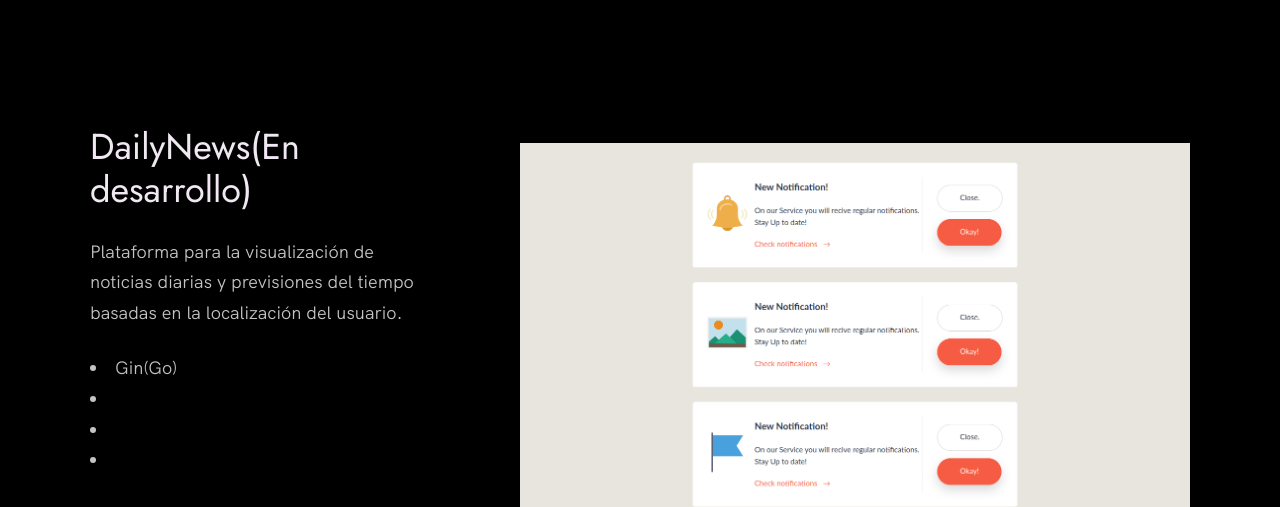
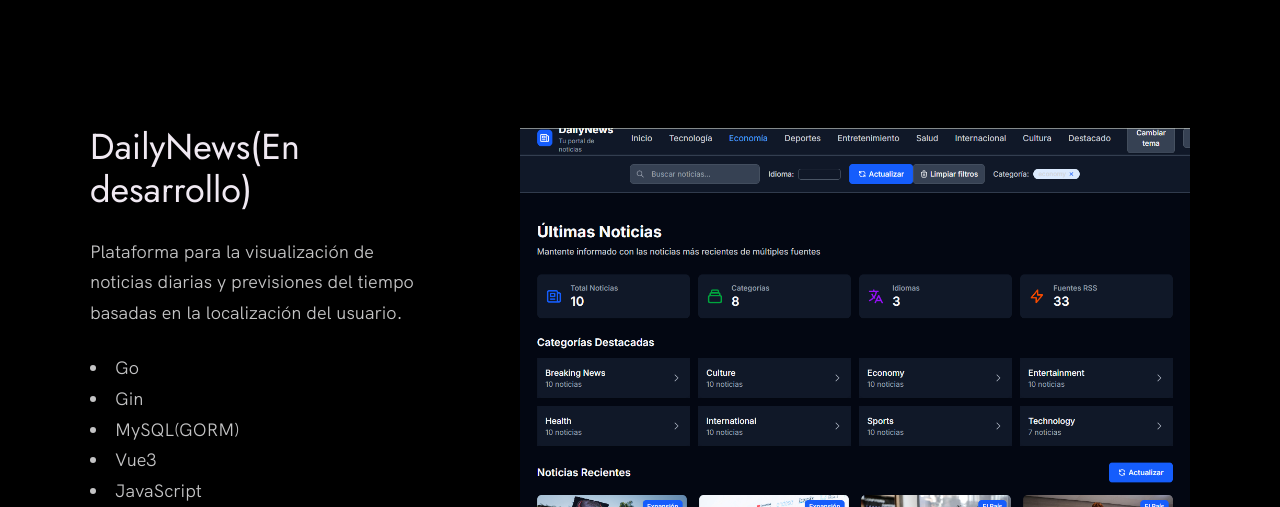
Before and after one commit to SebastianRoberto/Portafolio, a plain HTML site: page index.html in a window 1280 px wide. Shown: the part 4110-4617 px from the top of the page. Drawn offline with Linux system fonts and the light colour scheme.

Commit message:
.
imagen

```diff
--- a/index.html
+++ b/index.html
@@ -127,10 +127,12 @@
                 Plataforma para la visualización de noticias diarias y previsiones del tiempo basadas en la localización del usuario.
               </p>
               <ul class="proyecto__lista">
-                <li>Gin(Go)</li>
-                <li></li>
-                <li></li>
-                <li></li>
+                <li>Go</li>
+                <li>Gin</li>
+                <li>MySQL(GORM)</li>
+                <li>Vue3</li>
+                <li>JavaScript</li>
+                <li>TailwindCSS</li>
               </ul>
               <div class="proyecto__enlaces">
                 <a href="#" class="enlace__texto">
@@ -142,7 +144,7 @@
               </div>
             </div>
             <div class="proyecto__imagen-caja">
-              <img src="./images/imagenareemplazar.png" class="proyecto__imagen" alt="Notificator" />
+              <img src="./images/DailyNews.webp" class="proyecto__imagen" alt="Notificator" />
             </div>
           </div>
           <!-- Proyecto 3 (nuevo) -->
```
Also changed, not shown: images/DailyNews.webp (added).
